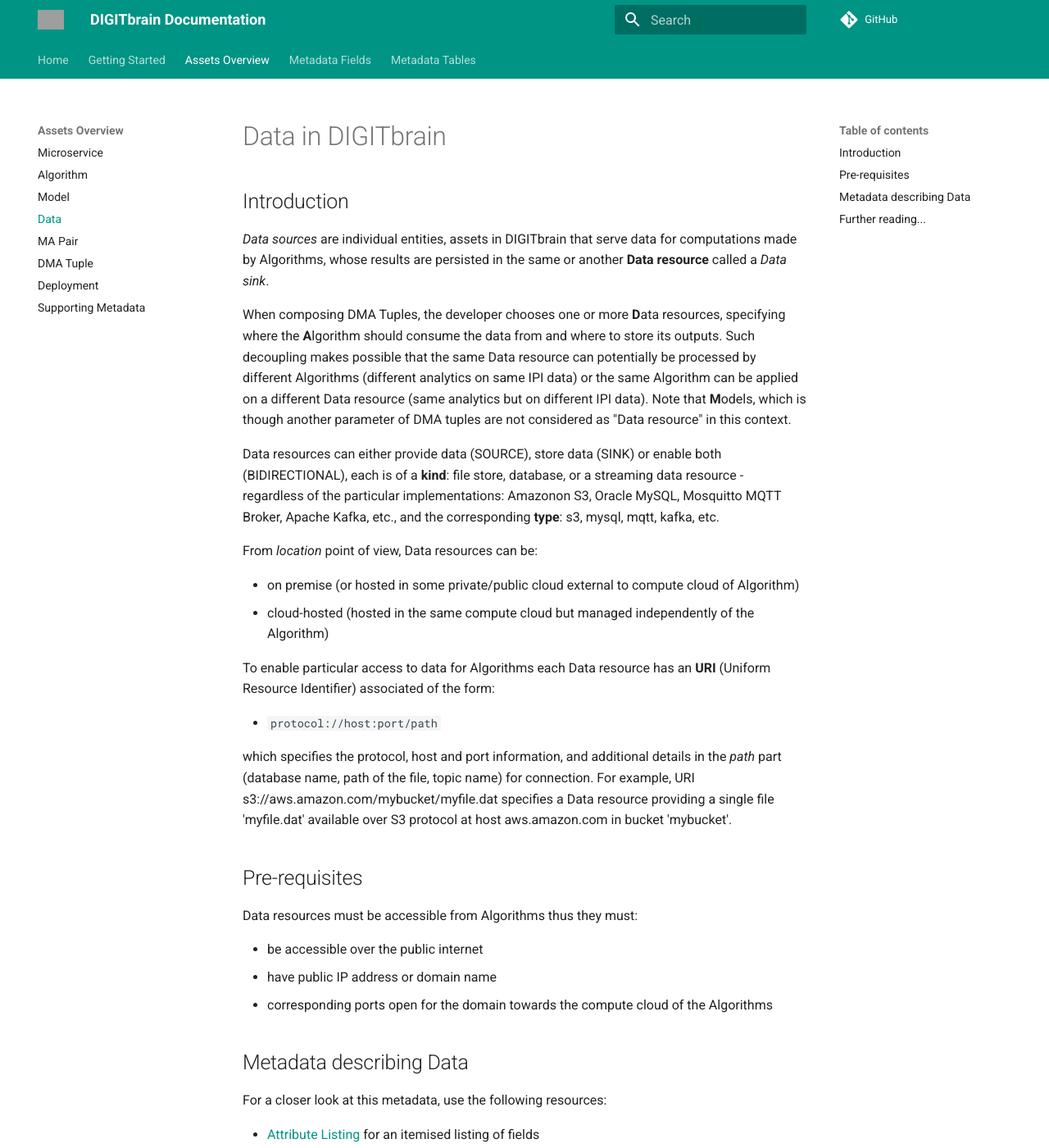
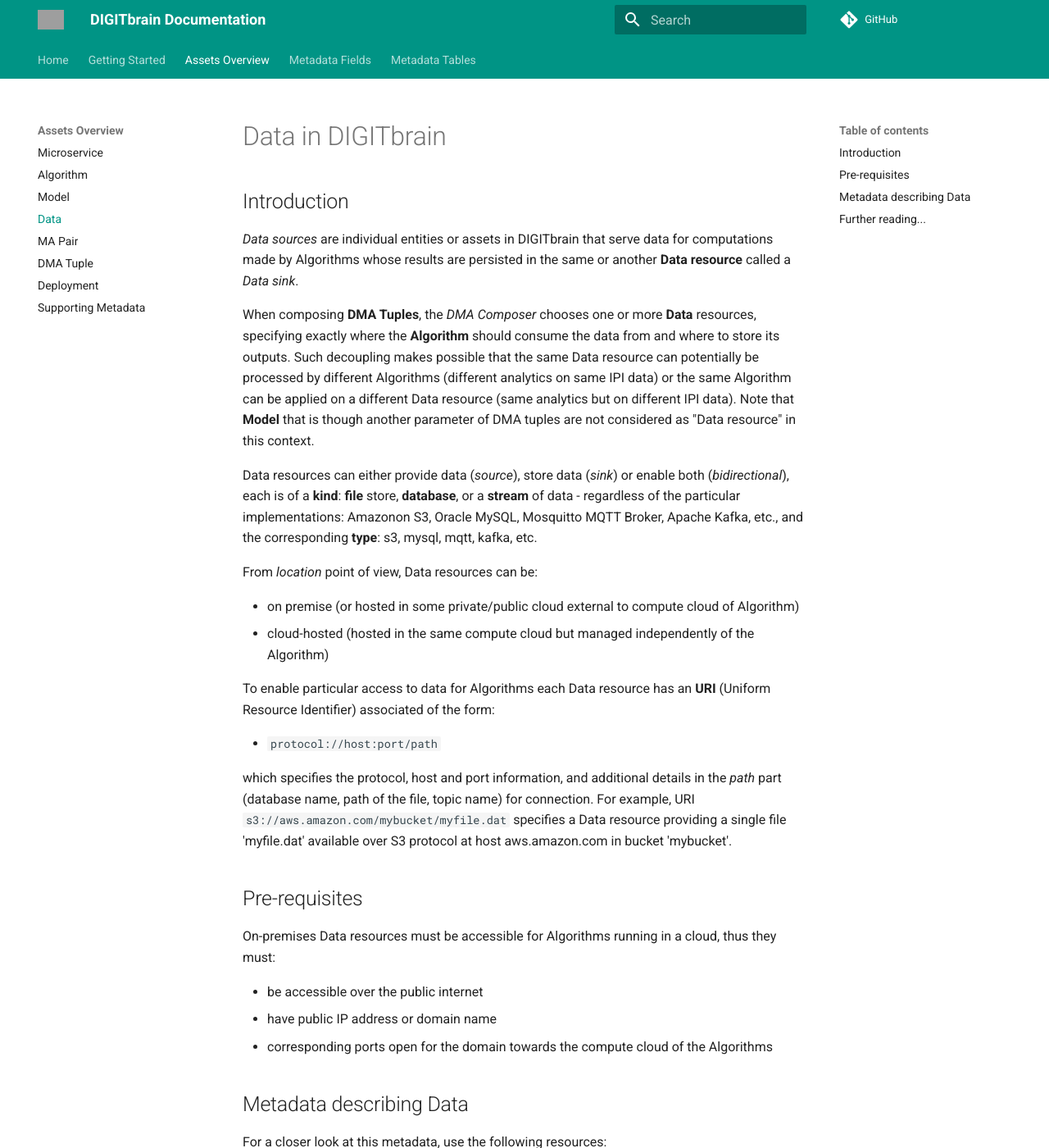
Before and after one commit to DIGITbrain/digitbrain.github.io, an MkDocs documentation site: the page built from docs/data.md, in a window 1280 px wide and 1400 px high. Shown: the whole window at 82% size. Built offline with MkDocs 1.6.1 and Material for MkDocs 9.7.7, drawn with Linux system fonts in a browser that asks for light colours; comment, search, counter and statistics services are not loaded; grey boxes are pictures that could not be loaded.

Commit message:
Update data.md

```diff
--- a/docs/data.md
+++ b/docs/data.md
@@ -2,15 +2,15 @@
 
 ## Introduction
 
-*Data sources* are individual entities, assets in DIGITbrain that serve data for computations made by Algorithms,
+*Data sources* are individual entities or assets in DIGITbrain that serve data for computations made by Algorithms
 whose results are persisted in the same or another **Data resource** called a *Data sink*.
 
-When composing DMA Tuples, the developer chooses one or more **D**ata resources, specifying where the **A**lgorithm should consume the data from and
+When composing **DMA Tuples**, the *DMA Composer* chooses one or more **Data** resources, specifying exactly where the **Algorithm** should consume the data from and
 where to store its outputs. Such decoupling makes possible that the same Data resource can potentially be processed by different Algorithms (different analytics on  same IPI data) or the same Algorithm can be applied on a different Data resource (same analytics but on different IPI data).
-Note that **M**odels, which is though another parameter of DMA tuples are not considered as "Data resource" in this context.
+Note that **Model** that is though another parameter of DMA tuples are not considered as "Data resource" in this context.
 
-Data resources can either provide data (SOURCE), store data (SINK) or enable both (BIDIRECTIONAL), each is of a **kind**:
-file store, database, or a streaming data resource - regardless of the particular implementations: Amazonon S3, Oracle MySQL, Mosquitto MQTT Broker, Apache Kafka, etc., and the corresponding **type**: s3, mysql, mqtt, kafka, etc.
+Data resources can either provide data (*source*), store data (*sink*) or enable both (*bidirectional*), each is of a **kind**:
+**file** store, **database**, or a **stream** of data - regardless of the particular implementations: Amazonon S3, Oracle MySQL, Mosquitto MQTT Broker, Apache Kafka, etc., and the corresponding **type**: s3, mysql, mqtt, kafka, etc.
 
 From *location* point of view, Data resources can be:
 
@@ -22,12 +22,12 @@ To enable particular access to data for Algorithms each Data resource has an **U
 - ``protocol://host:port/path``
 
 which specifies the protocol, host and port information, and additional details in the *path* part (database name, path of the file, topic name) for connection.
-For example, URI s3://aws.amazon.com/mybucket/myfile.dat specifies a Data resource providing a single file 'myfile.dat' available over S3 protocol at host aws.amazon.com in bucket 'mybucket'.
+For example, URI ``s3://aws.amazon.com/mybucket/myfile.dat`` specifies a Data resource providing a single file 'myfile.dat' available over S3 protocol at host aws.amazon.com in bucket 'mybucket'.
 
 
 ## Pre-requisites
 
-Data resources must be accessible from Algorithms thus they must:
+On-premises Data resources must be accessible for Algorithms running in a cloud, thus they must:
 
 - be accessible over the public internet
 - have public IP address or domain name
```
